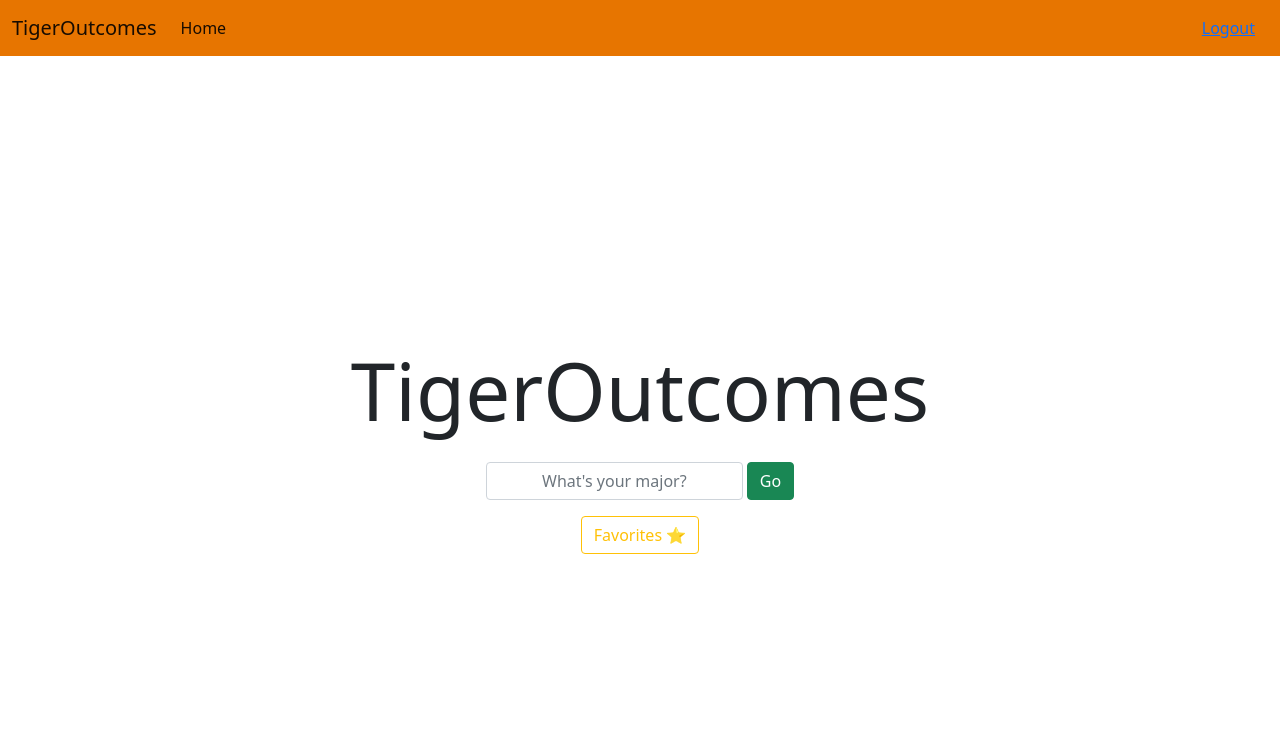
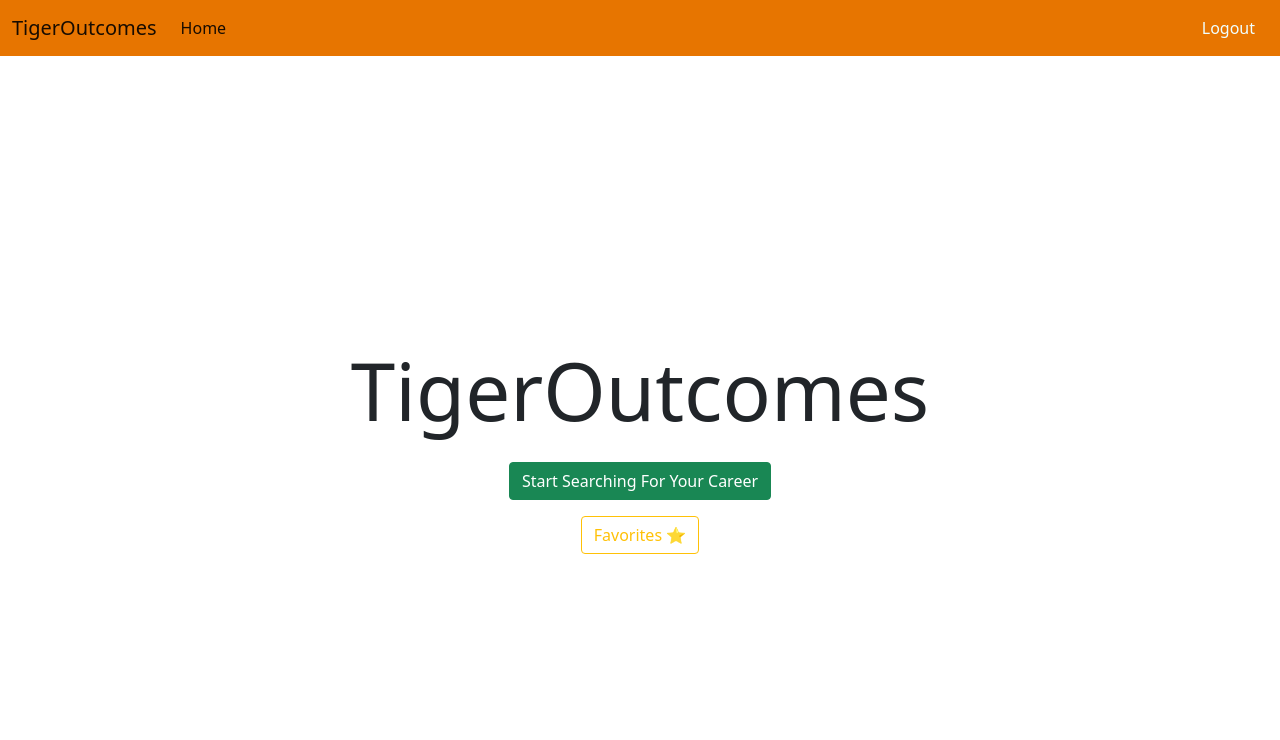
Before and after one commit to rikaahire/TigerOutcomes, a Flask app: page /home in a window 1280 px wide. Shown: the top 740 px of the page. Run offline with Flask 3, Linux system fonts and the light colour scheme; the visitor is signed in with stand-in values (Sample User, id 1); parts of the project's set-up code (start-up, migrations or seed data) failed here and were passed over.

Commit message:
Vitus: changes to link style, continued work on displaying results page

```diff
--- a/templates/header.html
+++ b/templates/header.html
@@ -9,7 +9,7 @@
             <a class="nav-link active" aria-current="page" href="/home">Home</a>
           </li>
         </ul>
-        <button class="btn btn-outline" type="credentials"><a href="logoutcas">Logout</a></button>
+        <button class="btn btn-outline" type="credentials"><a style="text-decoration: none; color: azure;" href="logoutcas">Logout</a></button>
       </div>
     </div>
   </nav>
--- a/templates/homepage.html
+++ b/templates/homepage.html
@@ -18,8 +18,7 @@
                 <h1 class="display-1">TigerOutcomes</h1>
             </figure>
             <div class="d-flex flex-row align-items-center justify-content-center gap-1">
-                <input class="form-control" type="text" placeholder="What's your major?" style="text-align: center" aria-label="majorsearch">
-                <button type="button" onclick="window.location.href='search'" class="btn btn-success">Go</button>
+                <button type="button" onclick="window.location.href='search'" class="btn btn-success">Start Searching For Your Career</button>
             </div>
             <figure class="text-center mt-3">
                 <button type="button" class="btn btn-outline-warning" onclick="window.location.href='/favorites'">Favorites ⭐️</button>
--- a/templates/landingpage.html
+++ b/templates/landingpage.html
@@ -15,7 +15,7 @@
                 <h1 class="display-1">TigerOutcomes</h1>
             </figure>
             <figure class="text-center mt-3">
-                <button type="button" class="btn btn-success btn-lg"><a href="/home">Please sign in</a></button>
+                <button type="button" class="btn btn-success btn-lg"><a style="text-decoration: none; color: azure;" href="/home">Please sign in</a></button>
             </figure>
         </div>
 
```
Also changed, not shown: templates/favorites.html (+4 -4 lines).
